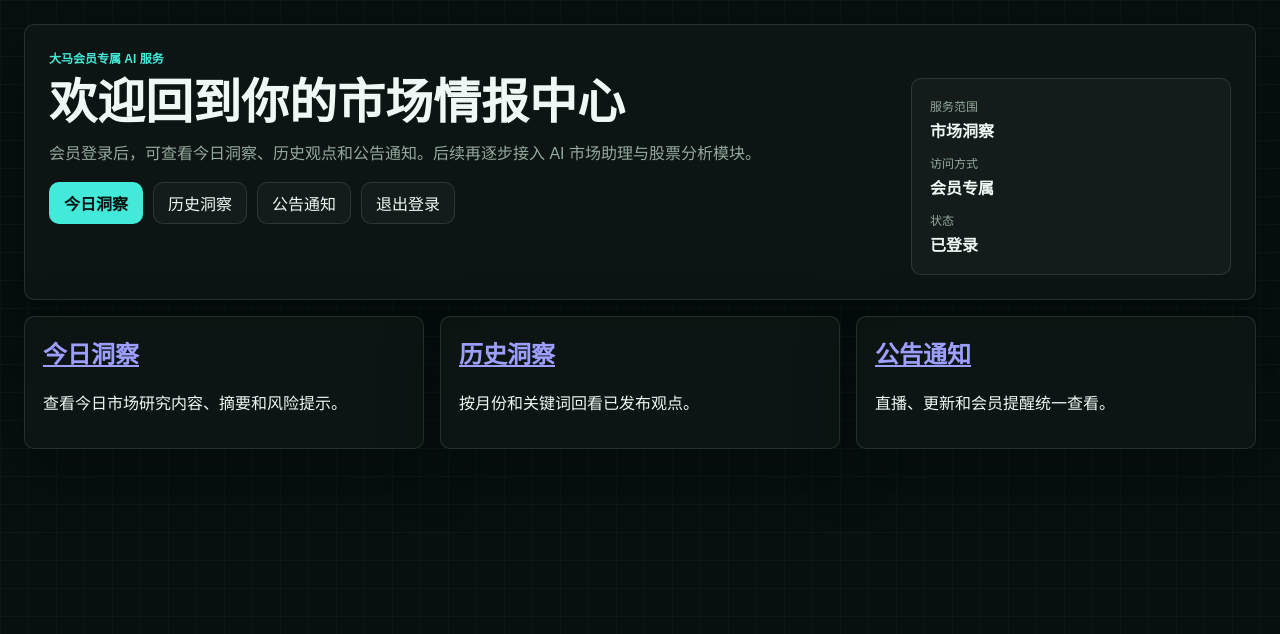
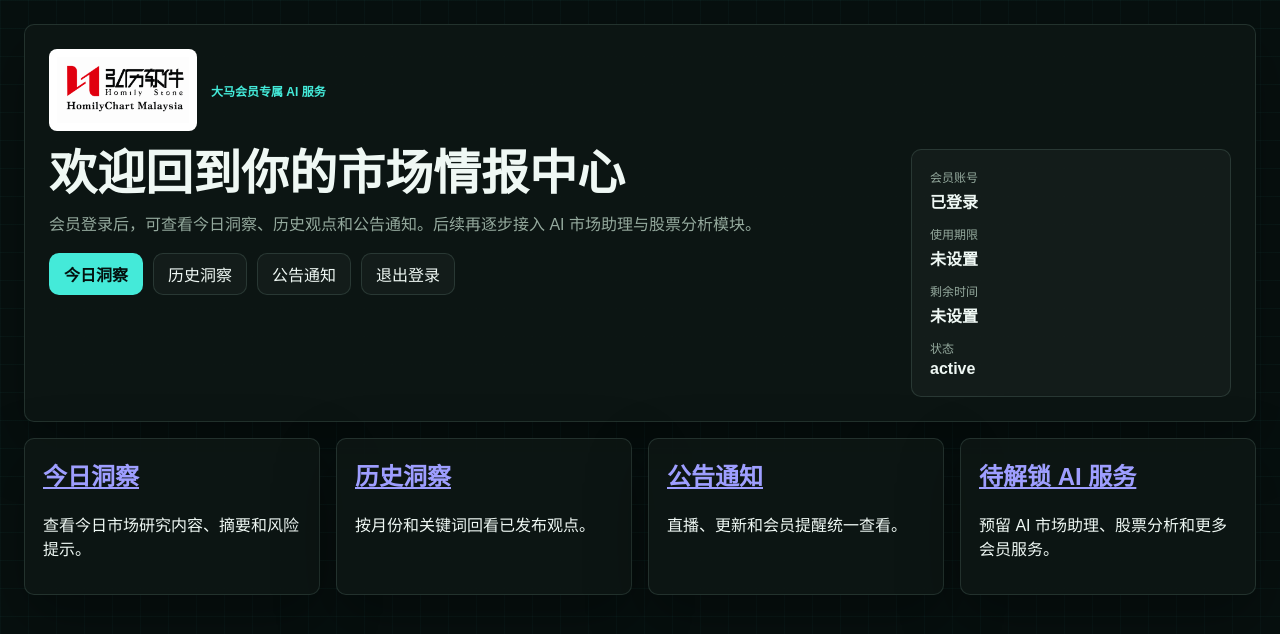
Before and after one commit to victoriazhang696-crypto/codex-market-insight, a Next.js app in the folder next-starter/: page / in a window 1280 px wide. Shown: the top 634 px of the page. Built offline with nearby package versions, Linux system fonts and the light colour scheme; no server answers.

Commit message:
Improve member home and login flow

```diff
--- a/next-starter/app/globals.css
+++ b/next-starter/app/globals.css
@@ -176,6 +176,26 @@ h1 {
   align-items: start;
 }
 
+.brand-lockup {
+  display: flex;
+  align-items: center;
+  gap: 14px;
+  margin-bottom: 18px;
+}
+
+.brand-lockup img {
+  width: 148px;
+  max-width: 42vw;
+  height: auto;
+  border-radius: 8px;
+  background: #fff;
+  padding: 8px;
+}
+
+.brand-lockup .eyebrow {
+  margin: 0;
+}
+
 .account-card {
   display: grid;
   gap: 12px;
@@ -194,7 +214,7 @@ h1 {
 
 .card-grid {
   margin-top: 16px;
-  grid-template-columns: repeat(3, minmax(0, 1fr));
+  grid-template-columns: repeat(4, minmax(0, 1fr));
 }
 
 .feature-card,
@@ -259,6 +279,22 @@ h1 {
   font-weight: 800;
 }
 
+.checkbox-row {
+  display: flex !important;
+  grid-template-columns: none !important;
+  align-items: center;
+  gap: 10px;
+  color: var(--muted);
+}
+
+.checkbox-row input {
+  width: 18px;
+  min-height: 18px;
+  height: 18px;
+  padding: 0;
+  accent-color: var(--cyan);
+}
+
 @media (max-width: 900px) {
   .hero-grid,
   .card-grid,
@@ -269,4 +305,9 @@ h1 {
   .form-grid {
     grid-template-columns: 1fr;
   }
+
+  .brand-lockup {
+    align-items: flex-start;
+    flex-direction: column;
+  }
 }
--- a/next-starter/app/page.tsx
+++ b/next-starter/app/page.tsx
@@ -1,23 +1,47 @@
+import { getCurrentMemberProfile } from '@/lib/member-profile';
+
 const highlights = [
   {
     title: '今日洞察',
-    body: '查看今日市场研究内容、摘要和风险提示。'
+    body: '查看今日市场研究内容、摘要和风险提示。',
+    href: '/today'
   },
   {
     title: '历史洞察',
-    body: '按月份和关键词回看已发布观点。'
+    body: '按月份和关键词回看已发布观点。',
+    href: '/history'
   },
   {
     title: '公告通知',
-    body: '直播、更新和会员提醒统一查看。'
+    body: '直播、更新和会员提醒统一查看。',
+    href: '/announcements'
+  },
+  {
+    title: '待解锁 AI 服务',
+    body: '预留 AI 市场助理、股票分析和更多会员服务。',
+    href: '/soon'
   }
 ];
 
-export default function MemberHomePage() {
+export const dynamic = 'force-dynamic';
+
+export default async function MemberHomePage() {
+  const profile = await getCurrentMemberProfile();
+  const expireText = profile?.expireDate ?? '未设置';
+  const remainingText =
+    profile?.remainingDays === null || profile?.remainingDays === undefined
+      ? '未设置'
+      : profile.remainingDays >= 0
+        ? `${profile.remainingDays} 天`
+        : '已到期';
+
   return (
     <main className="page-shell">
       <section className="hero-card">
-        <p className="eyebrow">大马会员专属 AI 服务</p>
+        <div className="brand-lockup">
+          <img src="/homilychart-malaysia-logo.png" alt="HomilyChart Malaysia" />
+          <p className="eyebrow">大马会员专属 AI 服务</p>
+        </div>
         <div className="hero-grid">
           <div>
             <h1>欢迎回到你的市场情报中心</h1>
@@ -33,16 +57,20 @@ export default function MemberHomePage() {
           </div>
           <div className="account-card">
             <div>
-              <span className="label">服务范围</span>
-              <strong>市场洞察</strong>
+              <span className="label">会员账号</span>
+              <strong>{profile?.accountNumber ?? '已登录'}</strong>
             </div>
             <div>
-              <span className="label">访问方式</span>
-              <strong>会员专属</strong>
+              <span className="label">使用期限</span>
+              <strong>{expireText}</strong>
+            </div>
+            <div>
+              <span className="label">剩余时间</span>
+              <strong>{remainingText}</strong>
             </div>
             <div>
               <span className="label">状态</span>
-              <strong>已登录</strong>
+              <strong>{profile?.status ?? 'active'}</strong>
             </div>
           </div>
         </div>
@@ -51,7 +79,7 @@ export default function MemberHomePage() {
       <section className="card-grid">
         {highlights.map((item) => (
           <article key={item.title} className="feature-card">
-            <a href={item.title === '今日洞察' ? '/today' : item.title === '历史洞察' ? '/history' : '/announcements'}>
+            <a href={item.href}>
               <h2>{item.title}</h2>
             </a>
             <p>{item.body}</p>
--- a/next-starter/app/today/[slug]/page.tsx
+++ b/next-starter/app/today/[slug]/page.tsx
@@ -18,7 +18,7 @@ export default async function TodayArticlePage({ params }: Params) {
           <h1>文章不存在或尚未发布</h1>
           <p className="lede">请返回今日洞察查看已发布内容。</p>
           <div className="inline-actions">
-            <a className="secondary-link" href="/today">返回今日洞察</a>
+            <a className="secondary-link" href="/">返回首页</a>
           </div>
         </section>
       </main>
@@ -32,7 +32,8 @@ export default async function TodayArticlePage({ params }: Params) {
         <h1>{article.title}</h1>
         <p className="lede">{article.summary}</p>
         <div className="inline-actions">
-          <a className="secondary-link" href="/today">返回今日洞察</a>
+          <a className="secondary-link" href="/">返回首页</a>
+          <a className="secondary-link" href="/today">今日洞察</a>
         </div>
       </section>
 
--- a/next-starter/app/today/page.tsx
+++ b/next-starter/app/today/page.tsx
@@ -11,6 +11,9 @@ export default async function TodayPage() {
           <p className="eyebrow">今日洞察</p>
           <h1>暂无已发布洞察</h1>
           <p className="lede">管理员发布文章后，会员会在这里看到最新内容。</p>
+          <div className="inline-actions">
+            <a className="secondary-link" href="/">返回首页</a>
+          </div>
         </section>
       </main>
     );
@@ -25,6 +28,7 @@ export default async function TodayPage() {
         <div className="inline-actions">
           <a className="primary-link" href={`/today/${article.slug}`}>查看全文</a>
           <a className="secondary-link" href="/history">查看历史洞察</a>
+          <a className="secondary-link" href="/">返回首页</a>
         </div>
       </section>
 
--- /dev/null
+++ b/next-starter/lib/member-profile.ts
@@ -0,0 +1,48 @@
+import { createSupabaseServerClient } from '@/lib/supabase/server';
+
+export type MemberProfile = {
+  accountNumber: string;
+  fullName: string;
+  expireDate: string | null;
+  status: string;
+  remainingDays: number | null;
+};
+
+function getRemainingDays(expireDate: string | null) {
+  if (!expireDate) {
+    return null;
+  }
+
+  const today = new Date();
+  const end = new Date(`${expireDate}T00:00:00`);
+  today.setHours(0, 0, 0, 0);
+
+  return Math.ceil((end.getTime() - today.getTime()) / 86_400_000);
+}
+
+export async function getCurrentMemberProfile(): Promise<MemberProfile | null> {
+  const supabase = await createSupabaseServerClient();
+  const { data: authData } = await supabase.auth.getUser();
+
+  if (!authData.user) {
+    return null;
+  }
+
+  const { data } = await supabase
+    .from('profiles')
+    .select('account_number, full_name, expire_date, status')
+    .eq('id', authData.user.id)
+    .single();
+
+  if (!data) {
+    return null;
+  }
+
+  return {
+    accountNumber: data.account_number ?? '',
+    fullName: data.full_name ?? '会员',
+    expireDate: data.expire_date ?? null,
+    status: data.status ?? 'active',
+    remainingDays: getRemainingDays(data.expire_date ?? null)
+  };
+}
```
Also changed, not shown: next-starter/app/login/login-form.tsx (+46 -6 lines), next-starter/public/homilychart-malaysia-logo.png (added).
